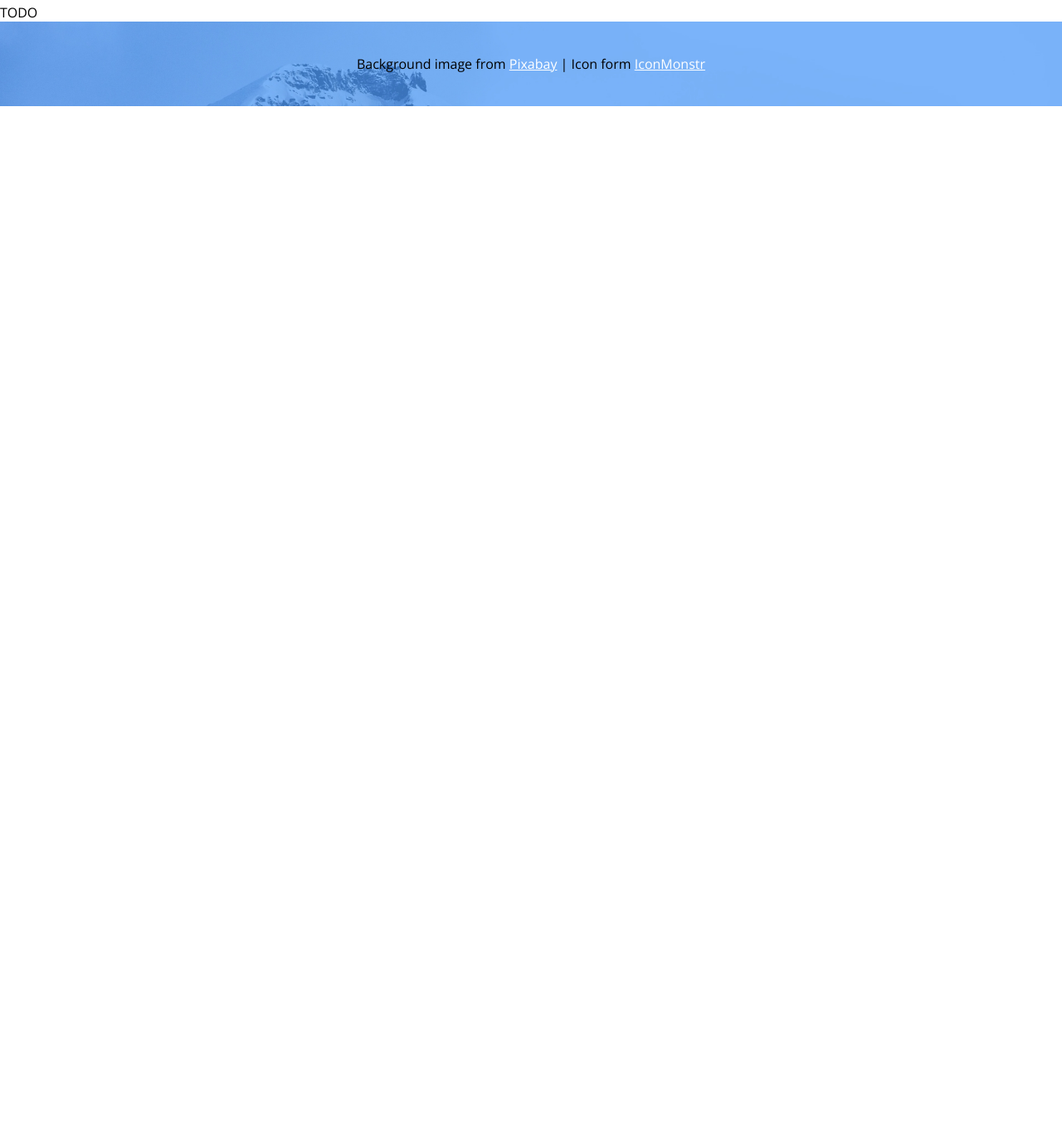
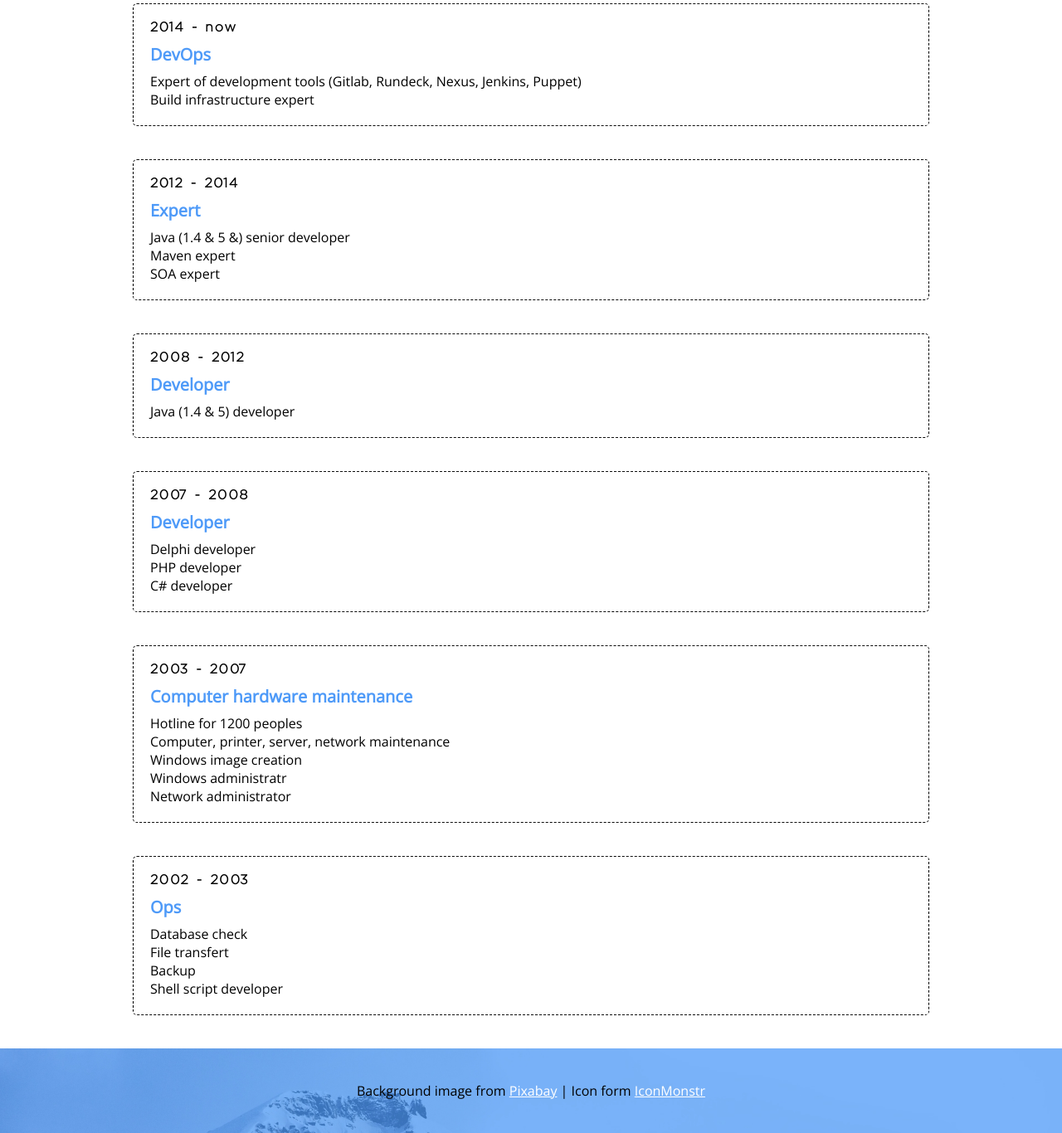
Before and after one commit to bubulemaster/cv, a plain HTML site: page index.html in a window 1280 px wide. Shown: the part 1563-2929 px from the top of the page at 83% size. Before the commit the page ends 1691 px from the top, so only its background shows below. Drawn offline with nearby package versions, Linux system fonts and the light colour scheme.

Commit message:
Finish version 2019 or not :)

```diff
--- a/css/style.css
+++ b/css/style.css
@@ -40,12 +40,6 @@ body, html {
     height: 128px;
     display: inline-block;
     border: 5px solid #FFFFFF;
-}
-
-#home .background-colored img {
-  margin: 0;
-  padding: 0;
-  opacity:1;
 }
 
 #name_and_function {
@@ -141,14 +135,17 @@ a:visited {
   color: #FFFFFF;
 }
 
-.rounded-item {
-  border-radius: 5px;
-  border-style: dashed;
+.border-white-with-space-40 {
   border-color: #FFFFFF;
-  border-width: 1px;
   padding: 40px 40px 40px 40px;
   margin: 0 40px 40px 40px;
   text-align: center;
+}
+
+.rounded {
+  border-radius: 5px;
+  border-style: dashed;
+  border-width: 1px;
 }
 
 .item-icon {
@@ -173,6 +170,29 @@ a:visited {
   width: 24px;
   fill: #FFFFFF;
   margin-right: 10px;
+}
+
+#cv {
+  margin: 40px 0 40px 0;
+}
+
+#cv .date {
+  font-weight: bold;
+  margin: 0 0 10px 0;
+  font-family: RegencieLight, "Helvetica Neue",Helvetica,Arial,sans-serif;
+  letter-spacing: 2px;
+}
+
+#cv .title {
+  font-weight: bold;
+  font-size: 20px;
+  margin: 0 0 8px 0;
+  color: #4E9AF8;
+}
+
+.border-black-with-space-20 {
+  margin: 0 0 40px 0;
+  padding: 20px;
 }
 
 #credit {
--- a/index.html
+++ b/index.html
@@ -43,7 +43,7 @@
 
   <section id="resume">
     <div class="container grid-2">
-      <div class="rounded-item">
+      <div class="rounded border-white-with-space-40">
         <svg xmlns="http://www.w3.org/2000/svg" class="item-icon" viewBox="0 0 24 24"><path d="M13.333 6.805l4.213 7.297-13.256 3.223c-.572.133-1.068.333-1.492.604l-.227-.393c.525-.293.929-.675 1.227-.993l9.535-9.738zm.332-2.626l-11.011 11.244c-.616.66-1.164.977-1.857.977-.244 0-.507-.04-.797-.117l2.646 4.585c.258-1.094.814-1.708 2.006-1.985l15.348-3.732-6.335-10.972zm.31 13.951l-.467 2.118c-.094.378-.391.674-.77.771l-2.951.774c-.365.095-.754-.012-1.018-.28l-1.574-1.712 1.605-.395.646.77c.176.177.433.248.675.186l1.598-.425c.252-.064.449-.261.511-.512l.161-.906 1.584-.389zm8.719-11.267l-2.684 1.613-.756-1.262 2.686-1.612.754 1.261zm-4.396-1.161l-1.335-.616 1.342-2.914 1.335.617-1.342 2.913zm5.619 6.157l-3.202-.174.081-1.469 3.204.175-.083 1.468z"/></svg>
         <ul class="item">
           <li>
@@ -57,7 +57,7 @@
           </li>
         </ul>
       </div>
-      <div class="rounded-item">
+      <div class="rounded border-white-with-space-40">
         <svg xmlns="http://www.w3.org/2000/svg" class="item-icon" viewBox="0 0 24 24"><path d="M12 0c-6.626 0-12 5.373-12 12 0 5.302 3.438 9.8 8.207 11.387.599.111.793-.261.793-.577v-2.234c-3.338.726-4.033-1.416-4.033-1.416-.546-1.387-1.333-1.756-1.333-1.756-1.089-.745.083-.729.083-.729 1.205.084 1.839 1.237 1.839 1.237 1.07 1.834 2.807 1.304 3.492.997.107-.775.418-1.305.762-1.604-2.665-.305-5.467-1.334-5.467-5.931 0-1.311.469-2.381 1.236-3.221-.124-.303-.535-1.524.117-3.176 0 0 1.008-.322 3.301 1.23.957-.266 1.983-.399 3.003-.404 1.02.005 2.047.138 3.006.404 2.291-1.552 3.297-1.23 3.297-1.23.653 1.653.242 2.874.118 3.176.77.84 1.235 1.911 1.235 3.221 0 4.609-2.807 5.624-5.479 5.921.43.372.823 1.102.823 2.222v3.293c0 .319.192.694.801.576 4.765-1.589 8.199-6.086 8.199-11.386 0-6.627-5.373-12-12-12z"/></svg>
         <ul class="item">
           <li>
@@ -68,7 +68,7 @@
           </li>
         </ul>
       </div>
-      <div class="rounded-item">
+      <div class="rounded border-white-with-space-40">
         <svg xmlns="http://www.w3.org/2000/svg" class="item-icon" viewBox="0 0 24 24"><path d="M20.822 18.096c-3.439-.794-6.64-1.49-5.09-4.418 4.72-8.912 1.251-13.678-3.732-13.678-5.082 0-8.464 4.949-3.732 13.678 1.597 2.945-1.725 3.641-5.09 4.418-3.073.71-3.188 2.236-3.178 4.904l.004 1h23.99l.004-.969c.012-2.688-.092-4.222-3.176-4.935z"/></svg>
         <ul class="item">
           <li>
@@ -85,7 +85,7 @@
           </li>
         </ul>
       </div>
-      <div class="rounded-item">
+      <div class="rounded border-white-with-space-40">
         <svg xmlns="http://www.w3.org/2000/svg" viewBox="0 0 24 24" class="item-icon"><path d="M6.188 8.719c.439-.439.926-.801 1.444-1.087 2.887-1.591 6.589-.745 8.445 2.069l-2.246 2.245c-.644-1.469-2.243-2.305-3.834-1.949-.599.134-1.168.433-1.633.898l-4.304 4.306c-1.307 1.307-1.307 3.433 0 4.74 1.307 1.307 3.433 1.307 4.74 0l1.327-1.327c1.207.479 2.501.67 3.779.575l-2.929 2.929c-2.511 2.511-6.582 2.511-9.093 0s-2.511-6.582 0-9.093l4.304-4.306zm6.836-6.836l-2.929 2.929c1.277-.096 2.572.096 3.779.574l1.326-1.326c1.307-1.307 3.433-1.307 4.74 0 1.307 1.307 1.307 3.433 0 4.74l-4.305 4.305c-1.311 1.311-3.44 1.3-4.74 0-.303-.303-.564-.68-.727-1.051l-2.246 2.245c.236.358.481.667.796.982.812.812 1.846 1.417 3.036 1.704 1.542.371 3.194.166 4.613-.617.518-.286 1.005-.648 1.444-1.087l4.304-4.305c2.512-2.511 2.512-6.582.001-9.093-2.511-2.51-6.581-2.51-9.092 0z"/></svg>
         <ul class="item">
           <li>
@@ -114,7 +114,62 @@
   </section>
 
   <section id="cv">
-    TODO
+    <div class="container">
+      <div class="rounded border-black-with-space-20">
+        <div class="date">2014 - now</div>
+        <div class="title">DevOps</div>
+        <div class="content">
+          Expert of development tools (Gitlab, Rundeck, Nexus, Jenkins, Puppet)<br>
+          Build infrastructure expert<br>
+        </div>
+      </div>
+      <div class="rounded border-black-with-space-20">
+        <div class="date">2012 - 2014</div>
+        <div class="title">Expert</div>
+        <div class="content">
+          Java (1.4 &amp; 5 &amp;) senior developer<br>
+          Maven expert<br>
+          SOA expert<br>
+        </div>
+      </div>
+      <div class="rounded border-black-with-space-20">
+        <div class="date">2008 - 2012</div>
+        <div class="title">Developer</div>
+        <div class="content">
+          Java (1.4 &amp; 5) developer
+        </div>
+      </div>
+      <div class="rounded border-black-with-space-20">
+        <div class="date">2007 - 2008</div>
+        <div class="title">Developer</div>
+        <div class="content">
+          Delphi developer<br>
+          PHP developer<br>
+          C# developer
+        </div>
+      </div>
+      <div class="rounded border-black-with-space-20">
+        <div class="date">2003 - 2007</div>
+        <div class="title">Computer hardware maintenance</div>
+        <div class="content">
+          Hotline for 1200 peoples<br>
+          Computer, printer, server, network maintenance<br>
+          Windows image creation<br>
+          Windows administratr<br>
+          Network administrator
+        </div>
+      </div>
+      <div class="rounded border-black-with-space-20">
+        <div class="date">2002 - 2003</div>
+        <div class="title">Ops</div>
+        <div class="content">
+          Database check<br>
+          File transfert<br>
+          Backup<br>
+          Shell script developer
+        </div>
+      </div>
+    </div>
   </section>
 
   <section id="credit">
```
